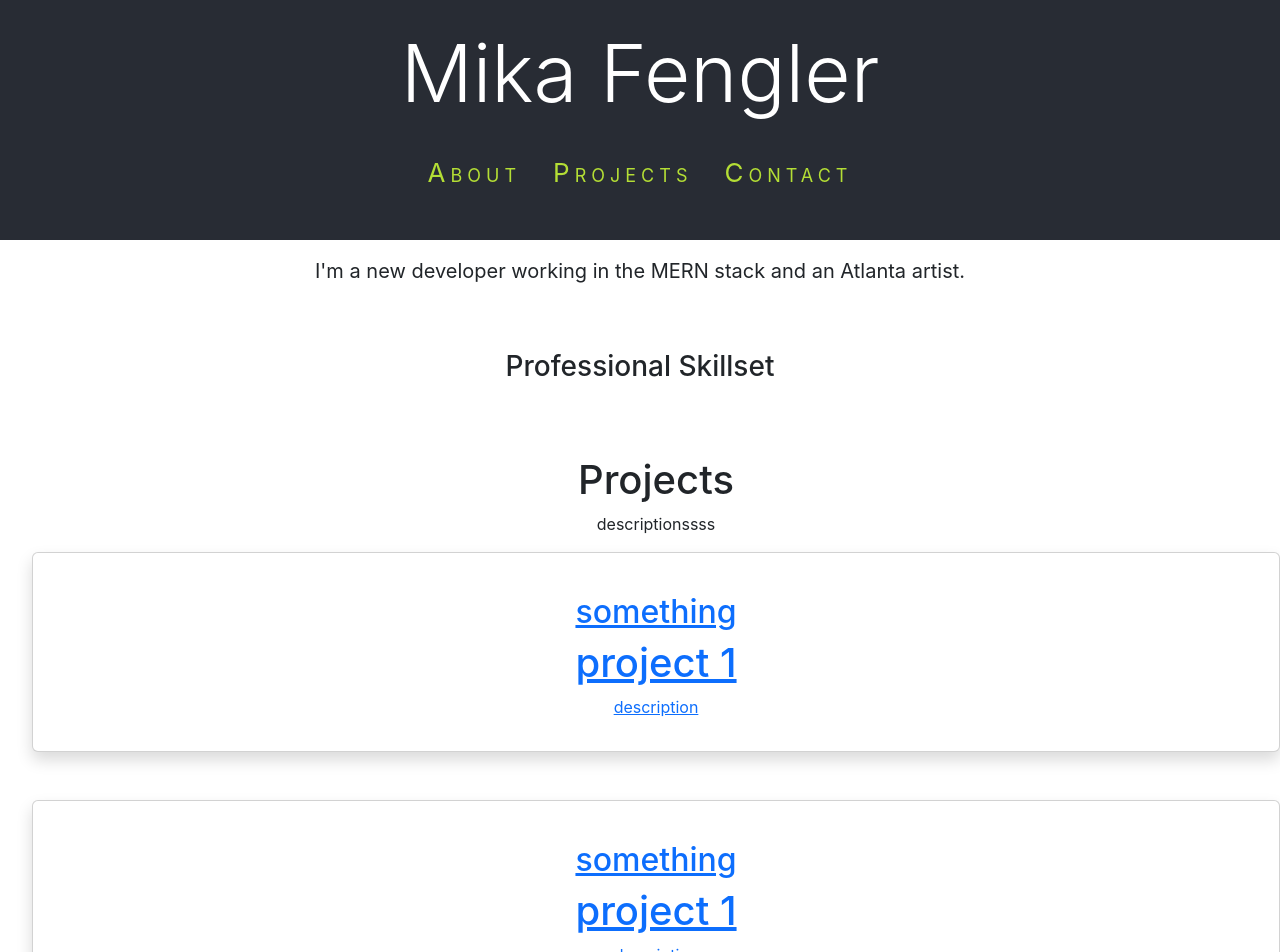
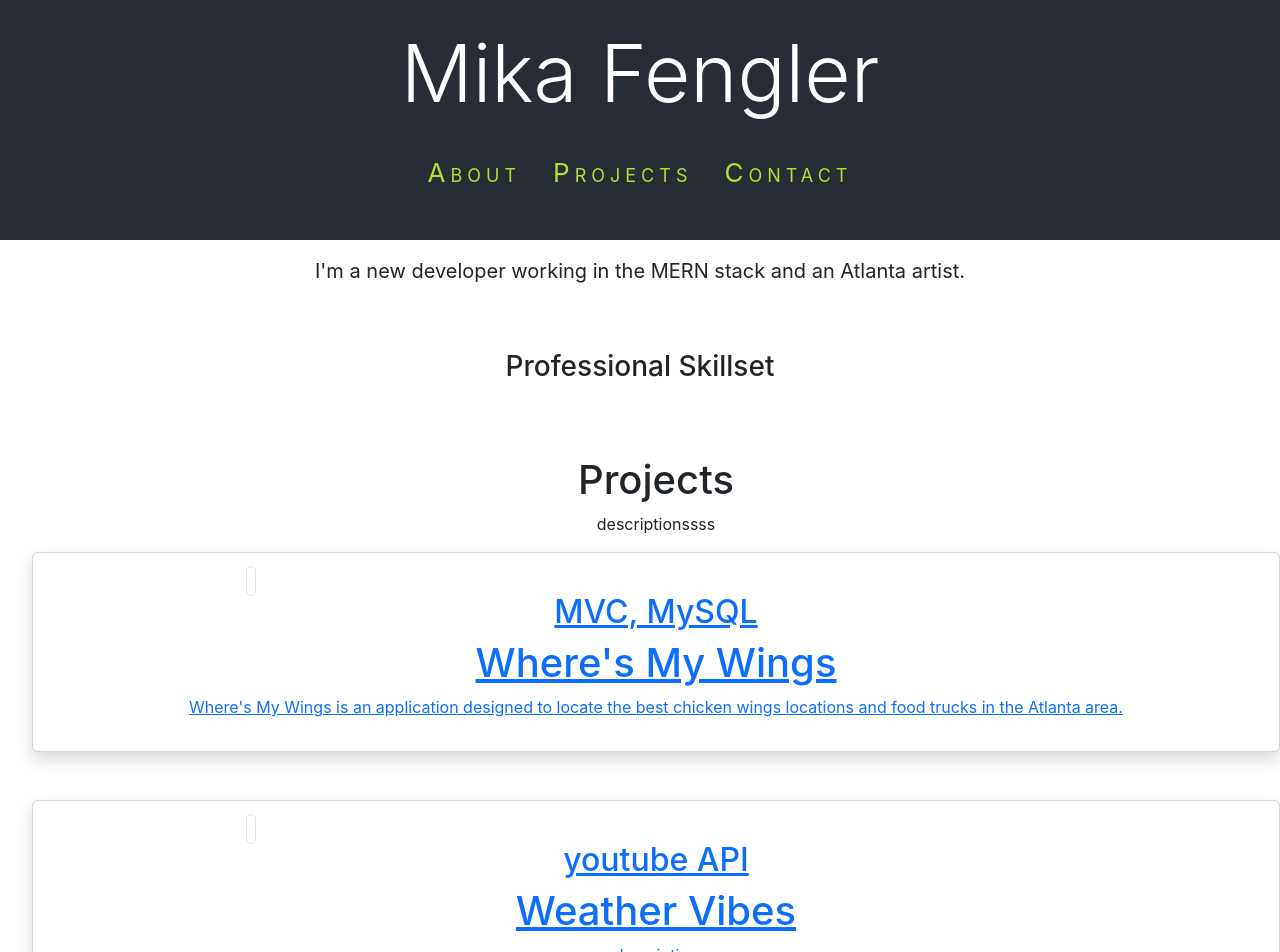
Before and after one commit to mikafeng/20-React-Portfolio, a React (Create React App) app in the folder my-app/: page / in a window 1280 px wide. Shown: the top 952 px of the page. Built offline with nearby package versions, Linux system fonts and the light colour scheme.

Commit message:
add footer and project styling

```diff
--- a/my-app/src/components/Projects.js
+++ b/my-app/src/components/Projects.js
@@ -15,9 +15,9 @@ return(
                     <a href="">
 
                         <div>
-                            <img src="" alt=""/>
-                        </div>
-                        <div>
+                            <div className="col-md-4">
+                            <image src={project.image} alt={project.description} className="img-thumbnail"/>
+                            </div>
                             <h2>
                                 {project.subtitle}
                             </h2>
--- a/my-app/src/data.js
+++ b/my-app/src/data.js
@@ -1,21 +1,22 @@
+import WMW from "./assets/WMW.png"
+
 export const projects = [
     {
-        title:"project 1",
-        subtitle:"something",
-        description:"description",
-        image: "",
+        title:"Where's My Wings",
+        subtitle:"MVC, MySQL",
+        description:"Where's My Wings is an application designed to locate the best chicken wings locations and food trucks in the Atlanta area.",
+        link: "https://wheres-my-wings.herokuapp.com/",
+    },
+    {
+        title: "Weather Vibes",
+        subtitle: "youtube API",
+        description: "description",
+        image: WMW,
         link: "",
     },
     {
-        title: "project 1",
-        subtitle: "something",
-        description: "description",
-        image: "",
-        link: "",
-    },
-    {
-        title: "project 1",
-        subtitle: "something",
+        title: "Tech Blog",
+        subtitle: "MVC framework",
         description: "description",
         image: "",
         link: "",
```
Also changed, not shown: my-app/src/assets/WMW.png (added).
